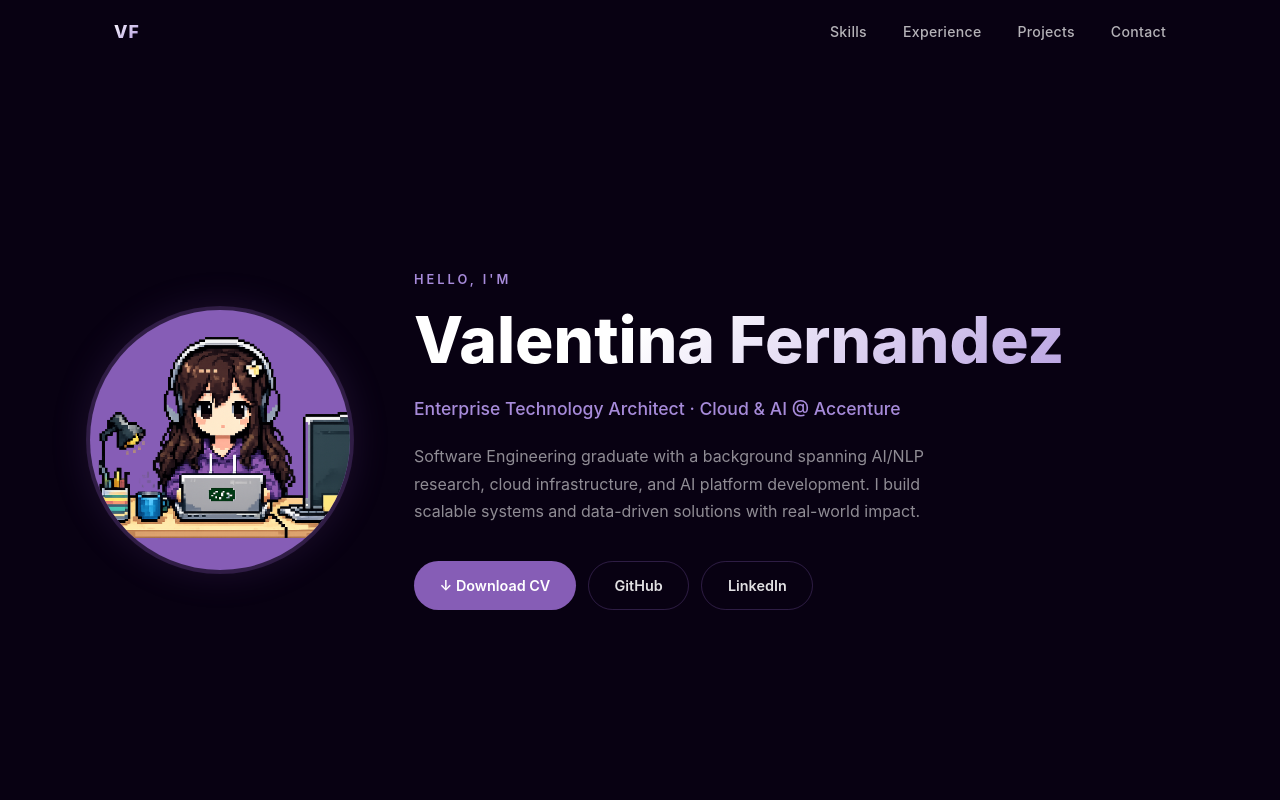
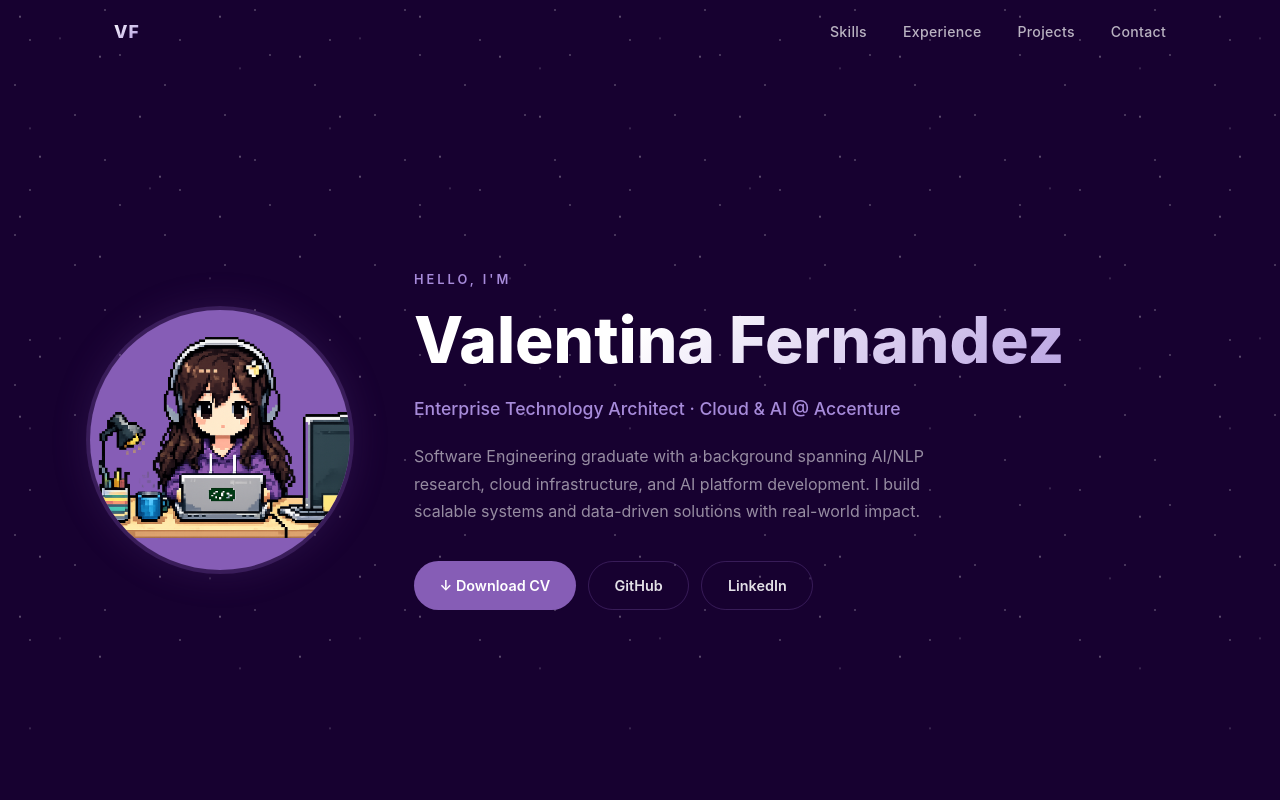
Before and after one commit to valenfernandez/portfolio, a React (Vite) app: page / in a window 1280 px wide. Shown: the top 800 px of the page. Built offline with nearby package versions, Linux system fonts and the light colour scheme.

Commit message:
fix: background

```diff
--- a/src/index.css
+++ b/src/index.css
@@ -31,7 +31,7 @@ html, body {
   width: 100%;
   min-height: 100vh;
   overflow-x: hidden;
-  background-color: var(--color-bg);
+
 }
 
 a {
```
